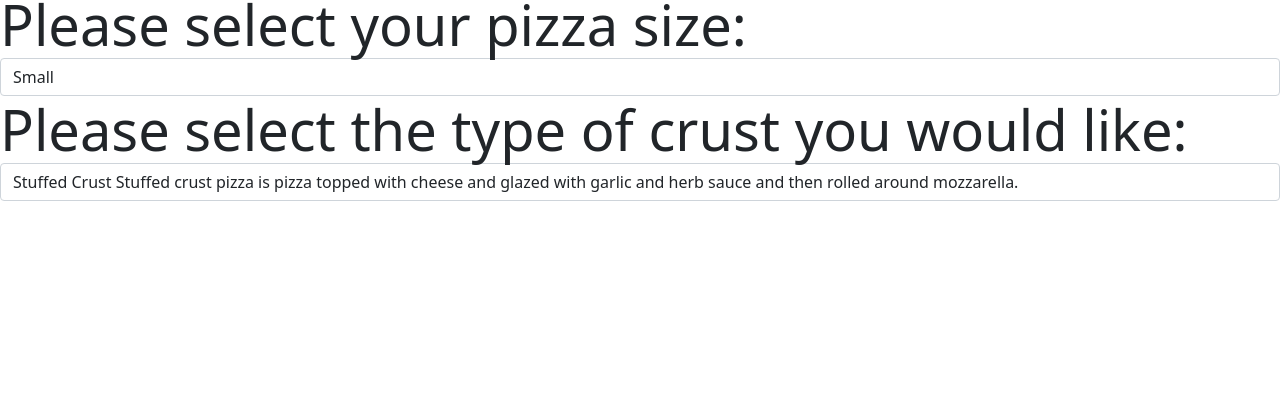
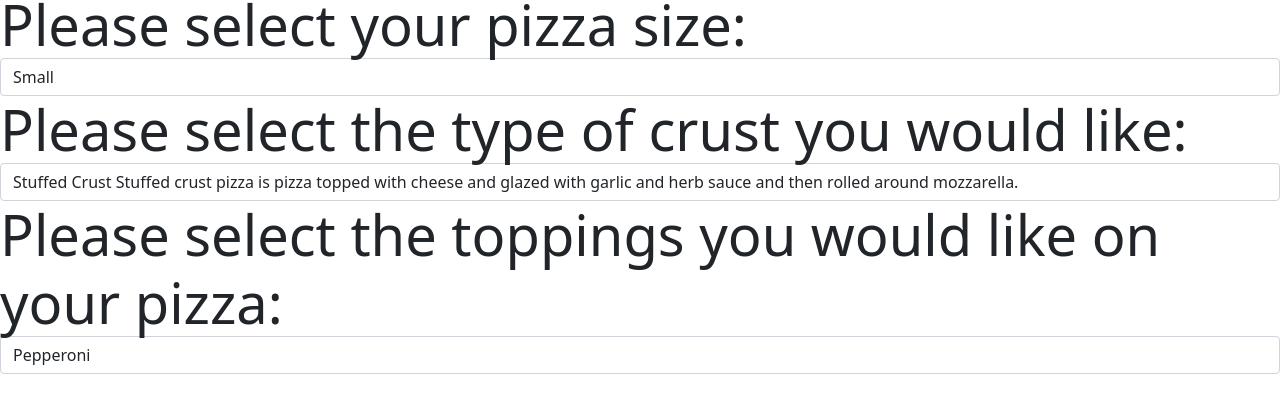
Before and after one commit to TimKirathe/pizza-website, a plain HTML site: page index.html in a window 1280 px wide. Shown: the part 274-686 px from the top of the page. Drawn offline with nearby package versions, Linux system fonts and the light colour scheme.

Commit message:
Addition of third selection portal regarding the kind of toppings a user can pick from

```diff
--- a/index.html
+++ b/index.html
@@ -29,3 +29,20 @@
         <option id="thin" value="3">Thin Crust <blockquote>Thin crust pizzas are characterized by a crunchy edge and a slightly slimmer center where cheese, sauce and other ingredients are placed. To get this kind of crust you have to stretch out the dough until it forms edges. Fair warning though, this kind of pizza can only accommodate not so many toppings.</blockquote></option>
         <option id="thick" value="4">Thick Crust <blockquote>The thick crust pizza is a pizza that typically ranges between 1/8 to ¼ inches in thickness. It is generally rolled out on a board and molded into shape in the pan used to bake it to make it as thick as possible.</blockquote></option>
       </select>
+    </div>
+    <div class="form-group">
+      <label for="toppings" class="display-4">Please select the toppings you would like on your pizza:</label>
+      <select class="form-control" id="toppings">
+        <option id="pepperoni" value="1">Pepperoni</option>
+        <option id="mushrooms" value="2">Mushrooms</option>
+        <option id="onions" value="3">Onions</option>
+        <option id="sausage" value="4">Sausage</option>
+        <option id="bacon" value="5">Bacon</option>
+        <option id="extra-cheese" value="6">Extra cheese</option>
+        <option id="black-olives" value="7">Black olives</option>
+        <option id="green-peppers" value="8">Green peppers</option>
+        <option id="Pineapple" value="9">Pineapple</option>
+        <option id="chicken" value="9">Chicken</option>
+        <option id="beef" value="9">Beef</option>
+      </select>
+    </div>
```
